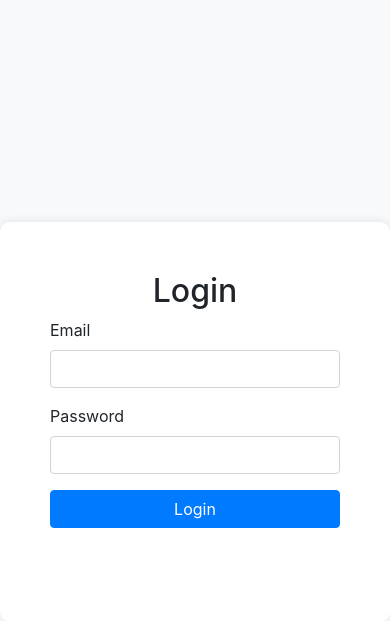
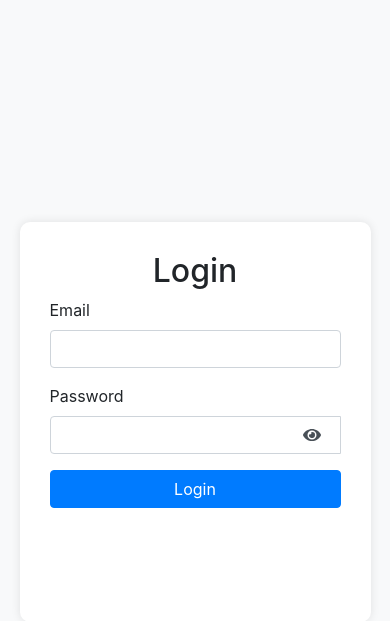
Before and after one commit to jagrutishinde03/Flask-UserManagement-with-Docker, a Flask app: page / in a window 390 px wide. Shown: the top 621 px of the page. Run offline with Flask 2, Linux system fonts and the light colour scheme; some libraries are stand-ins or nearby versions.

Commit message:
first commit

```diff
--- a/app.py
+++ b/app.py
@@ -7,8 +7,8 @@ app.secret_key = 'supersecretkey'
 users = []
 
 # Admin credentials
-admin_email = 'jagruti03shinde@gmail.com'
-admin_password = 'JagrutiShinde03'
+admin_email = 'admin@gmail.com'
+admin_password = 'admin@123'
 
 @app.route('/')
 def login():
--- a/docker-compose.yml
+++ b/docker-compose.yml
@@ -1,9 +1,9 @@
-version: '3'
+version: '3.9'
 services:
   web:
     build: .
     ports:
-      - "5000:5000"
+      - "80:5000"
     volumes:
       - .:/app
     environment:
--- a/templates/base.html
+++ b/templates/base.html
@@ -10,6 +10,9 @@
 <body>
     <nav class="navbar navbar-expand-lg navbar-light bg-light">
         <a class="navbar-brand" href="{{ url_for('index') }}">User Management System</a>
+        <button class="navbar-toggler" type="button" data-toggle="collapse" data-target="#navbarNav" aria-controls="navbarNav" aria-expanded="false" aria-label="Toggle navigation">
+            <span class="navbar-toggler-icon"></span>
+        </button>
         <div class="collapse navbar-collapse justify-content-end" id="navbarNav">
             <ul class="navbar-nav">
                 <li class="nav-item dropdown">
--- a/templates/index.html
+++ b/templates/index.html
@@ -21,8 +21,10 @@
                     <td>{{ user.name }}</td>
                     <td>{{ user.email }}</td>
                     <td>
-                        <a href="{{ url_for('edit_user', user_id=user.id) }}" class="btn btn-primary btn-sm">Edit</a>
-                        <a href="{{ url_for('delete_user', user_id=user.id) }}" class="btn btn-danger btn-sm">Delete</a>
+                        <div class="btn-group" role="group" aria-label="Action buttons">
+                            <a href="{{ url_for('edit_user', user_id=user.id) }}" class="btn btn-primary btn-sm mr-2">Edit</a>
+                            <a href="{{ url_for('delete_user', user_id=user.id) }}" class="btn btn-danger btn-sm">Delete</a>
+                        </div>
                     </td>
                 </tr>
             {% endfor %}
--- a/templates/login.html
+++ b/templates/login.html
@@ -16,12 +16,35 @@
         }
         .login-container {
             background-color: white;
-            padding: 50px; /* Increased padding for more spacing */
+            padding: 50px;
             border-radius: 10px;
             box-shadow: 0 0 10px rgba(0, 0, 0, 0.1);
-            max-width: 600px; /* Increased max-width */
+            max-width: 600px;
             width: 100%;
-            min-height: 400px; /* Set minimum height */
+            min-height: 400px;
+        }
+        .input-group-text {
+            cursor: pointer;
+        }
+        .input-group {
+            position: relative;
+        }
+        .input-group .form-control {
+            padding-right: 2.5rem;
+        }
+        .input-group-text {
+            position: absolute;
+            right: 0.5rem;
+            top: 50%;
+            transform: translateY(-50%);
+            border: none;
+            background: none;
+        }
+        @media (max-width: 576px) {
+            .login-container {
+                padding: 30px;
+                max-width: 90%;
+            }
         }
     </style>
 </head>
@@ -35,7 +58,12 @@
             </div>
             <div class="form-group">
                 <label for="password">Password</label>
-                <input type="password" class="form-control" id="password" name="password" required>
+                <div class="input-group">
+                    <input type="password" class="form-control" id="password" name="password" required>
+                    <span class="input-group-text" id="toggle-password">
+                        <i class="fa fa-eye"></i>
+                    </span>
+                </div>
             </div>
             <button type="submit" class="btn btn-primary btn-block">Login</button>
         </form>
@@ -49,5 +77,22 @@
             {% endif %}
         {% endwith %}
     </div>
+    <script src="https://code.jquery.com/jquery-3.5.1.slim.min.js"></script>
+    <script src="https://cdn.jsdelivr.net/npm/@popperjs/core@2.9.2/dist/umd/popper.min.js"></script>
+    <script src="https://stackpath.bootstrapcdn.com/bootstrap/4.5.2/js/bootstrap.min.js"></script>
+    <script src="https://cdnjs.cloudflare.com/ajax/libs/font-awesome/5.15.4/js/all.min.js"></script>
+    <script>
+        document.getElementById('toggle-password').addEventListener('click', function () {
+            const passwordField = document.getElementById('password');
+            const passwordFieldType = passwordField.getAttribute('type');
+            if (passwordFieldType === 'password') {
+                passwordField.setAttribute('type', 'text');
+                this.innerHTML = '<i class="fa fa-eye-slash"></i>';
+            } else {
+                passwordField.setAttribute('type', 'password');
+                this.innerHTML = '<i class="fa fa-eye"></i>';
+            }
+        });
+    </script>
 </body>
 </html>
```
Also changed, not shown: static/styles.css (+7 -0 lines), 1 other file.
